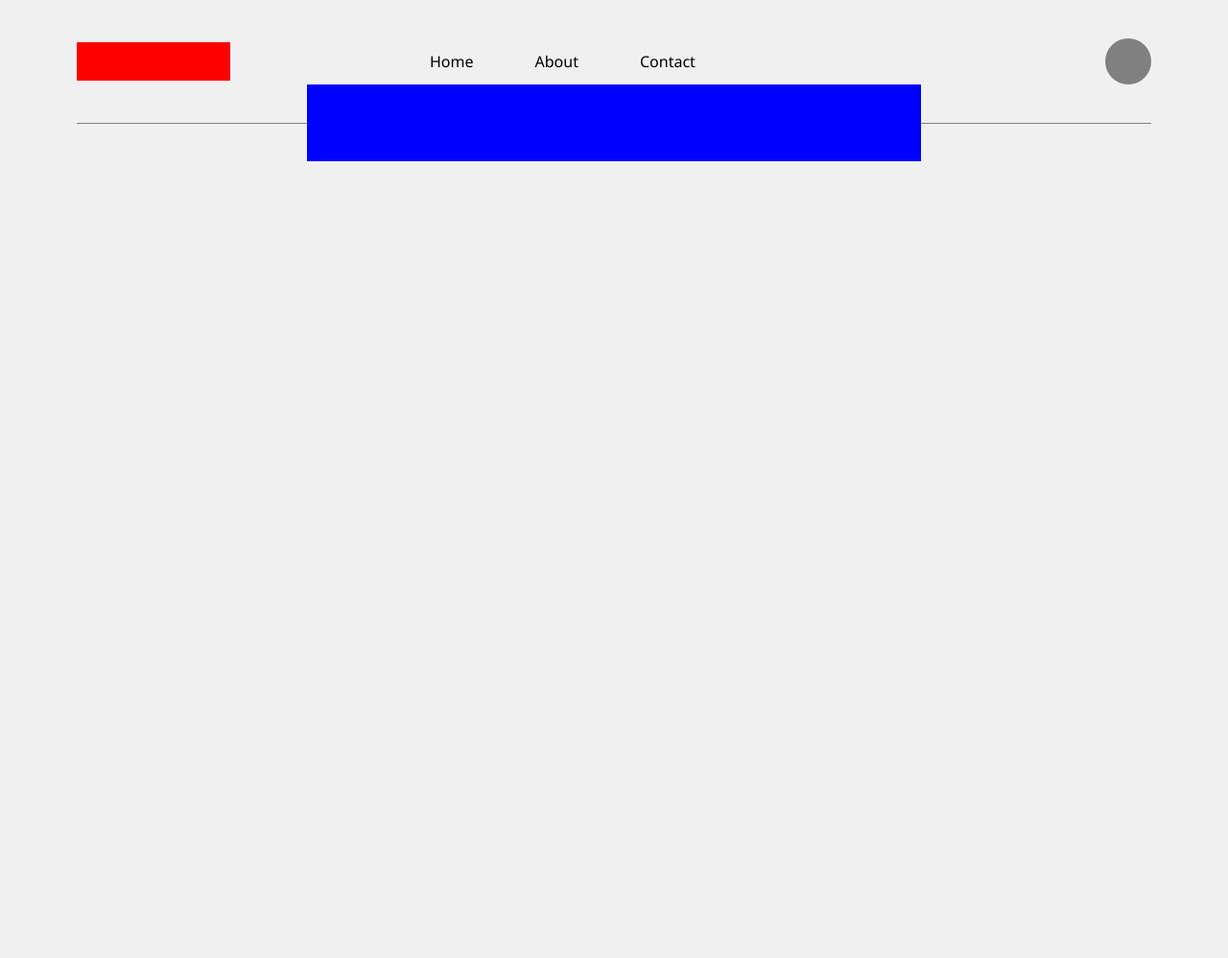
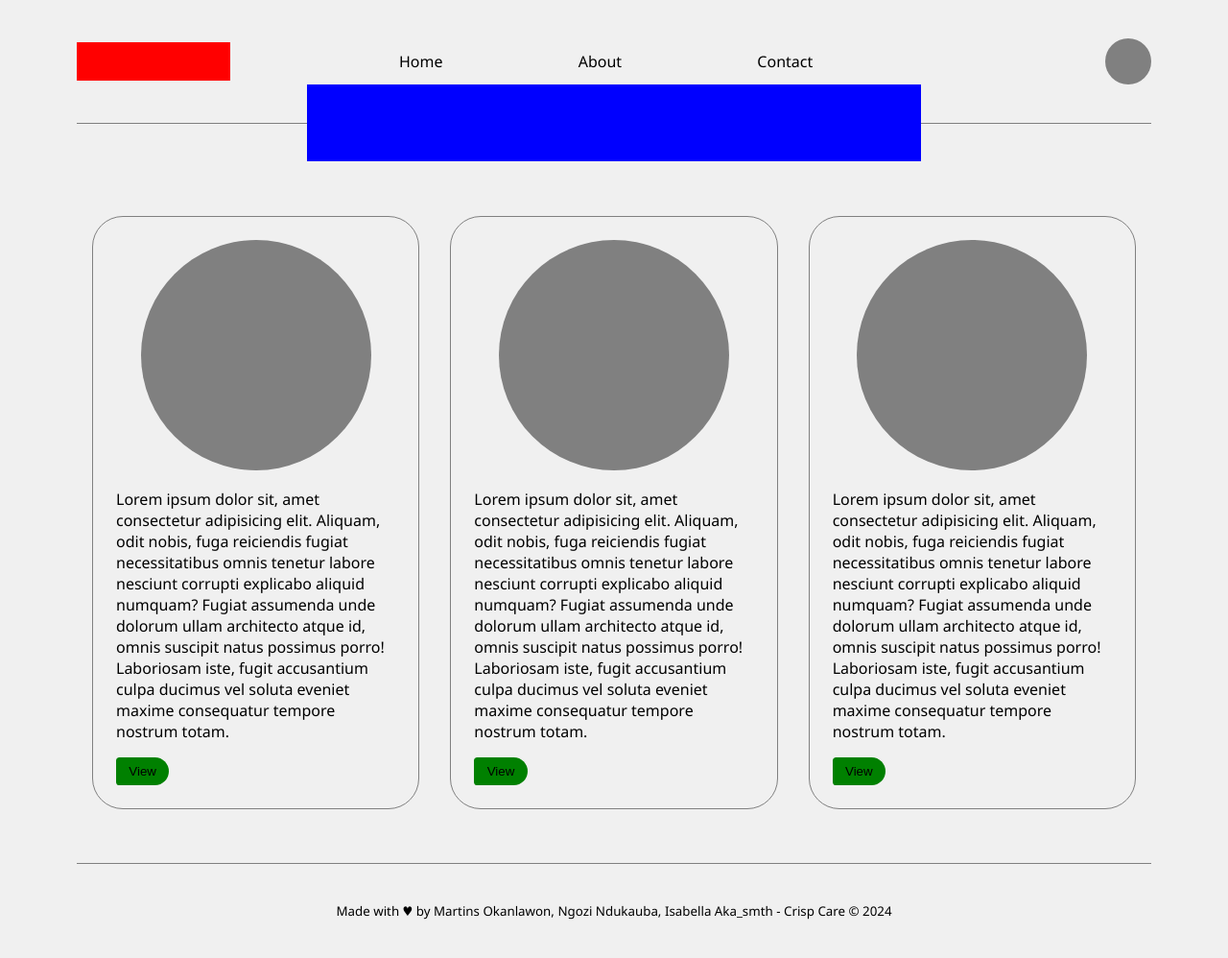
Before and after one commit to PrimotionStudio/CrispCare, a plain HTML site: page index.html in a window 1280 px wide. Shown: the whole page at 96% size. Before the commit the page ends 800 px from the top, so only its background shows below. Drawn offline with Linux system fonts and the light colour scheme.

Commit message:
finished homepage mvp

```diff
--- a/assets/css/style.css
+++ b/assets/css/style.css
@@ -29,8 +29,7 @@ header {
 	display: flex;
 }
 .nav li {
-	text-align: center;
-	margin: 0 2em;
+	flex: 1;
 }
 .account {
 	width: 3em;
@@ -48,5 +47,42 @@ header {
 	width: 50%;
 	height: 5em;
 	position: absolute;
-	/* margin: 0 auto; */
 }
+section {
+	margin: 2.5em 5em;
+	padding: 2.5em 0;
+	display: flex;
+	border-bottom: 1px solid grey;
+}
+.card {
+	width: 33.3%;
+	border: 1px solid grey;
+	border-radius: 2em;
+	padding: 1.5em;
+	margin: 1em;
+}
+.photo {
+	width: 15em;
+	height: 15em;
+	border: none;
+	border-radius: 50%;
+	background-color:  grey;
+	/* text-align: center; */
+	margin: 0 auto 1.2em;
+}
+.view_profile {
+	display: flex;
+	justify-content: start;
+	margin: 1em 0 0 0;
+}
+.card button {
+	padding: 0.5em 1em;
+	border: none;
+	border-radius: 0.5em 2em 2em 0.5em;
+	background-color: green;
+}
+footer {
+	padding: 0 0 2.5em 0;
+	display: flex;
+	justify-content: center;
+}
--- a/index.html
+++ b/index.html
@@ -1,28 +1,84 @@
 <!DOCTYPE html>
 <html lang="en">
 	<head>
-	<meta charset="UTF-8">
-	<meta name="viewport" content="width=device-width, initial-scale=1.0">
+		<meta charset="UTF-8" />
+		<meta name="viewport" content="width=device-width, initial-scale=1.0" />
 		<title>Crisp Care</title>
-	<link rel="stylesheet" href="assets/css/style.css">
+		<link rel="stylesheet" href="assets/css/style.css" />
 	</head>
 	<body>
 		<header>
 			<div class="top_header">
-
 				<div class="logo"></div>
 				<ul class="nav">
 					<li>Home</li>
 					<li>About</li>
 					<li>Contact</li>
 				</ul>
-			<div class="account">
-
-			</div>
+				<div class="account"></div>
 			</div>
 			<div class="bottom_header">
 				<div class="searchbar"></div>
 			</div>
 		</header>
+		<section>
+			<div class="card">
+				<div class="photo" title="Click to view profile"></div>
+				<div class="description">
+					<p>
+						Lorem ipsum dolor sit, amet consectetur adipisicing
+						elit. Aliquam, odit nobis, fuga reiciendis fugiat
+						necessitatibus omnis tenetur labore nesciunt corrupti
+						explicabo aliquid numquam? Fugiat assumenda unde dolorum
+						ullam architecto atque id, omnis suscipit natus possimus
+						porro! Laboriosam iste, fugit accusantium culpa ducimus
+						vel soluta eveniet maxime consequatur tempore nostrum
+						totam.
+					</p>
+				</div>
+				<div class="view_profile">
+					<button title="Click to view profile">View</button>
+				</div>
+			</div>
+			<div class="card">
+				<div class="photo" title="Click to view profile"></div>
+				<div class="description">
+					<p>
+						Lorem ipsum dolor sit, amet consectetur adipisicing
+						elit. Aliquam, odit nobis, fuga reiciendis fugiat
+						necessitatibus omnis tenetur labore nesciunt corrupti
+						explicabo aliquid numquam? Fugiat assumenda unde dolorum
+						ullam architecto atque id, omnis suscipit natus possimus
+						porro! Laboriosam iste, fugit accusantium culpa ducimus
+						vel soluta eveniet maxime consequatur tempore nostrum
+						totam.
+					</p>
+				</div>
+				<div class="view_profile">
+					<button title="Click to view profile">View</button>
+				</div>
+			</div>
+			<div class="card">
+				<div class="photo" title="Click to view profile"></div>
+				<div class="description">
+					<p>
+						Lorem ipsum dolor sit, amet consectetur adipisicing
+						elit. Aliquam, odit nobis, fuga reiciendis fugiat
+						necessitatibus omnis tenetur labore nesciunt corrupti
+						explicabo aliquid numquam? Fugiat assumenda unde dolorum
+						ullam architecto atque id, omnis suscipit natus possimus
+						porro! Laboriosam iste, fugit accusantium culpa ducimus
+						vel soluta eveniet maxime consequatur tempore nostrum
+						totam.
+					</p>
+				</div>
+				<div class="view_profile">
+					<button title="Click to view profile">View</button>
+				</div>
+			</div>
+		</section>
+		<footer>
+			<sub>Made with &hearts; by Martins Okanlawon, Ngozi Ndukauba, Isabella Aka_smth - Crisp Care &copy; 2024</sub>
+		</footer>
 	</body>
 </html>
```
Lines whose indentation alone changed are shown as unchanged.
